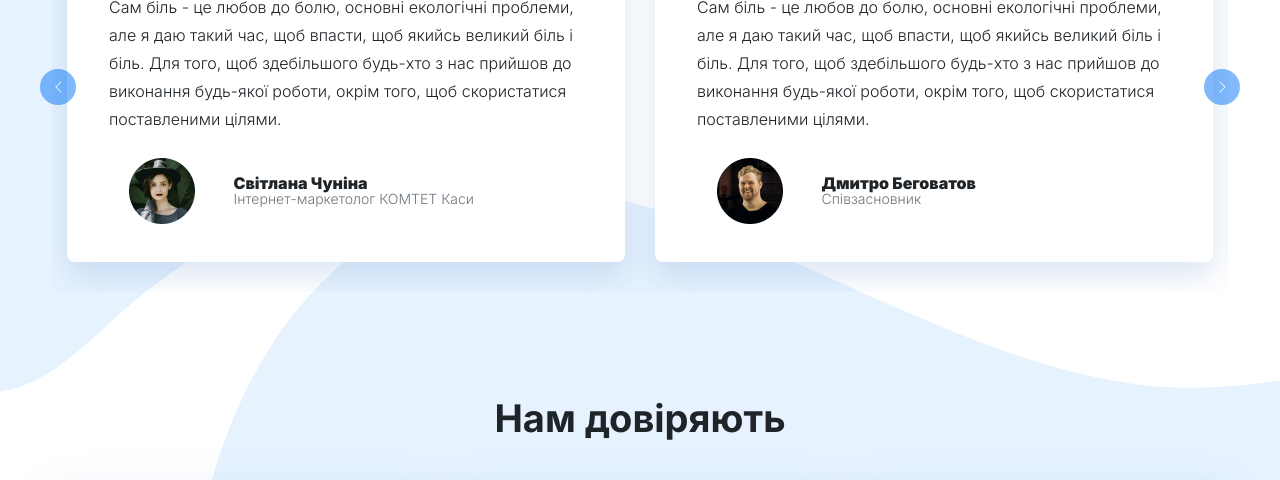
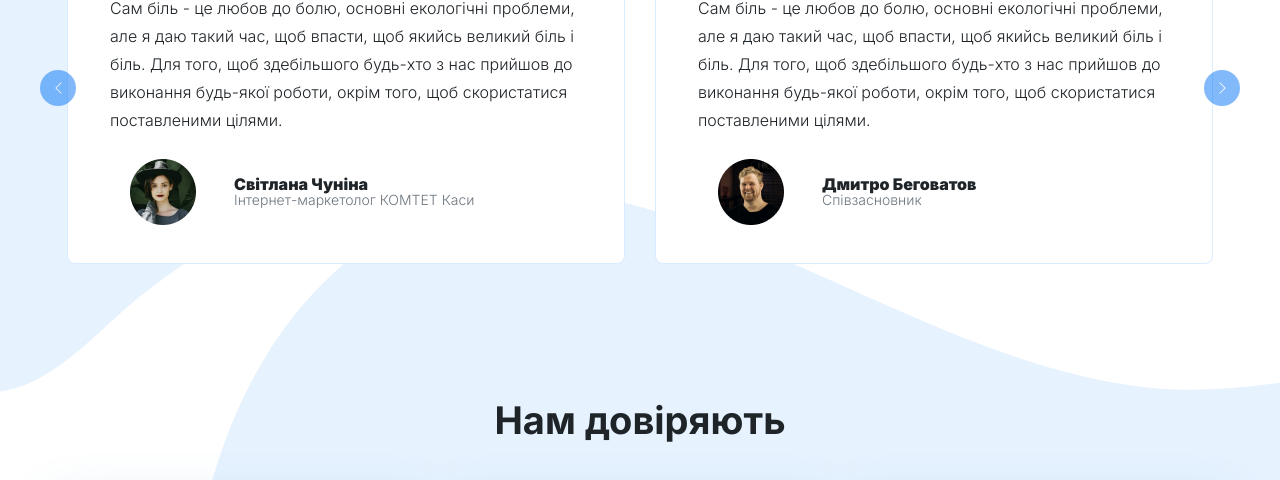
Before and after one commit to devsequence/Backup-Solution, a plain HTML site: page index.html in a window 1280 px wide. Shown: the part 3238-3718 px from the top of the page. Drawn offline with Linux system fonts and the light colour scheme.

Commit message:
slider fix commit

```diff
--- a/css/style.css
+++ b/css/style.css
@@ -315,7 +315,8 @@ h6{
 .reviews-wrapper .card{
     padding: 24px 42px 38px;
     margin: 0 15px;
-    box-shadow: 0px 15px 30px rgba(89, 135, 194, 0.2);
+    box-shadow: none;
+    border: 1px solid #D8EBFF;
 }
 .reviews-wrapper .card-header{
     padding: 0;
```
